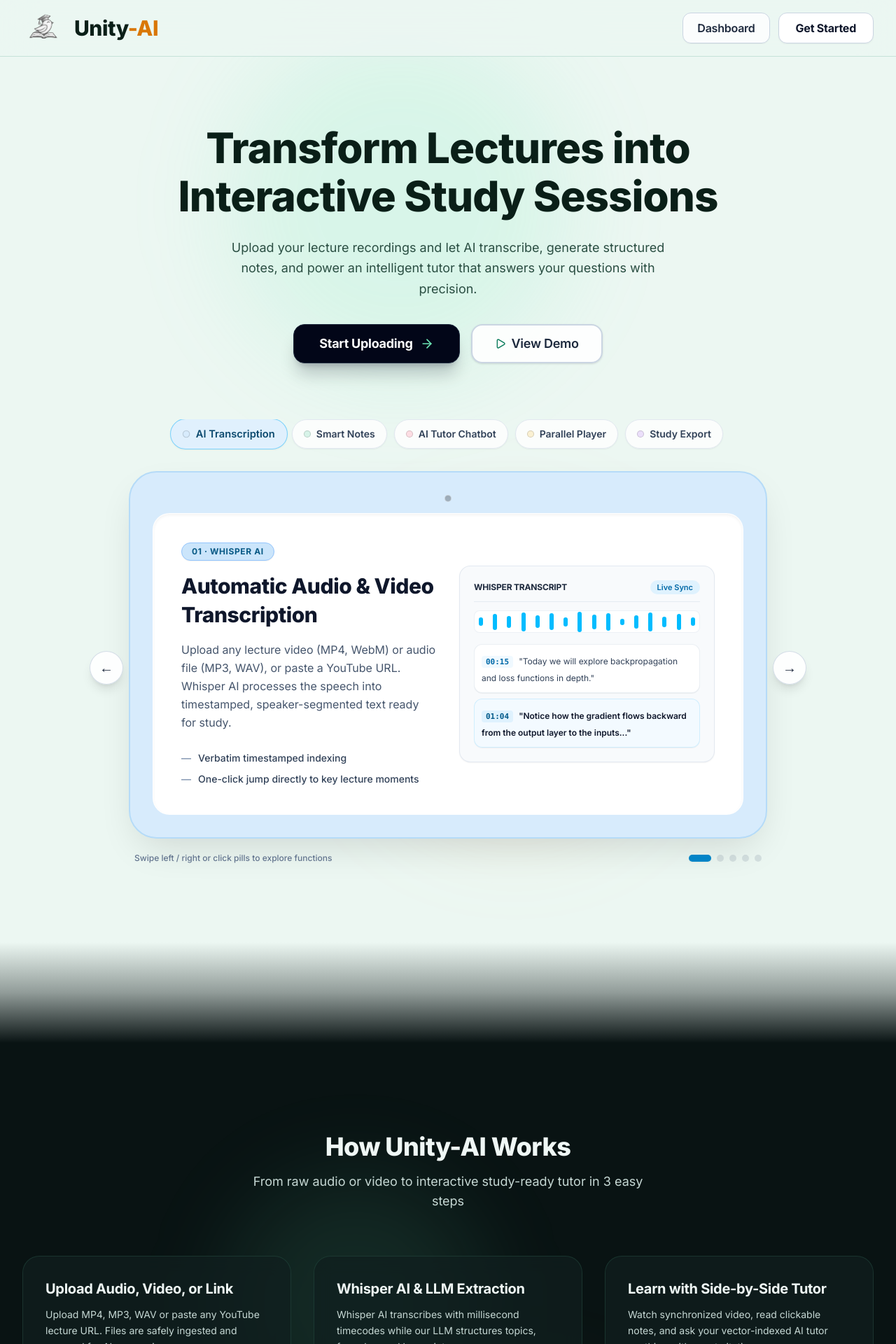
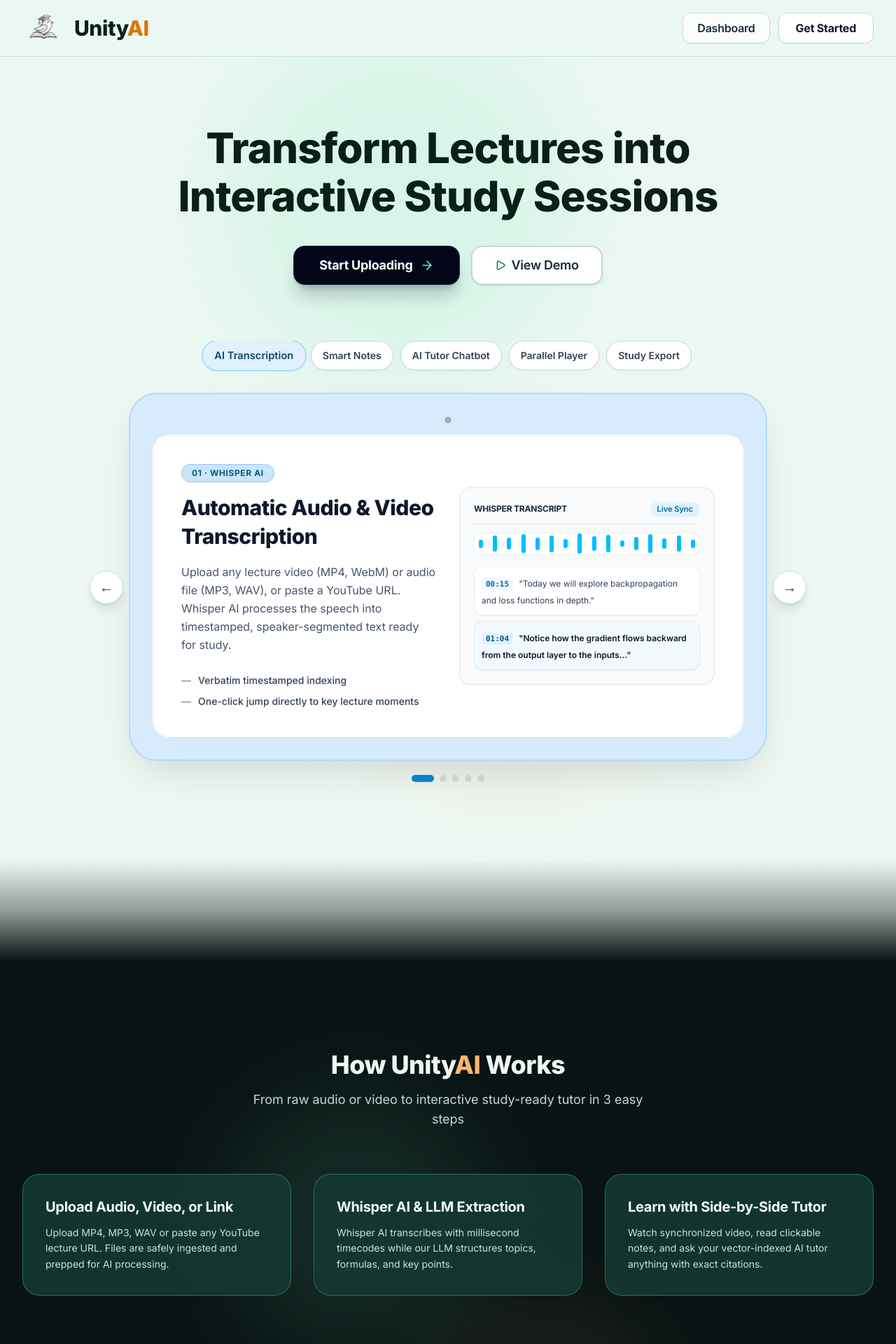
Before and after one commit to Antizer17/Unity-Ai, a Next.js app in the folder frontend/: page / in a window 1280 px wide. Shown: the top 1920 px of the page at 70% size. Built offline with nearby package versions, Linux system fonts and the light colour scheme; a web font is replaced by a local one.

Commit message:
refactor: rename Unity-AI to UnityAI with dual-tone contrast, refine carousel buttons, and lighten workflow cards

```diff
--- a/frontend/src/app/(auth)/login/page.tsx
+++ b/frontend/src/app/(auth)/login/page.tsx
@@ -4,8 +4,8 @@ import { ArrowLeft } from 'lucide-react';
 import { LoginForm } from '@/components/auth/login-form';
 
 export const metadata: Metadata = {
-  title: 'Sign In | Unity-AI',
-  description: 'Sign in to your Unity-AI account to access your lectures and study tools.',
+  title: 'Sign In | UnityAI',
+  description: 'Sign in to your UnityAI account to access your lectures and study tools.',
 };
 
 export default function LoginPage() {
--- a/frontend/src/app/(auth)/register/page.tsx
+++ b/frontend/src/app/(auth)/register/page.tsx
@@ -4,8 +4,8 @@ import { ArrowLeft } from 'lucide-react';
 import { RegisterForm } from '@/components/auth/register-form';
 
 export const metadata: Metadata = {
-  title: 'Create Account | Unity-AI',
-  description: 'Create your Unity-AI account and start transforming your lectures with AI.',
+  title: 'Create Account | UnityAI',
+  description: 'Create your UnityAI account and start transforming your lectures with AI.',
 };
 
 export default function RegisterPage() {
--- a/frontend/src/app/chat/page.tsx
+++ b/frontend/src/app/chat/page.tsx
@@ -60,7 +60,7 @@ export default function GuestChatPage() {
         {
           id: 'greeting',
           role: 'assistant',
-          content: "Hi there! 👋 I'm **Unity-AI**, your intelligent study assistant powered by Llama 3. I can help you with:\n\n- **General study questions** across all subjects\n- **Explaining complex concepts** in simple terms\n- **Quiz preparation** and problem solving\n\nFor personalized lecture-specific answers with exact timestamps, upload your lecture in the dashboard!\n\nWhat would you like to learn today?",
+          content: "Hi there! 👋 I'm **UnityAI**, your intelligent study assistant powered by Llama 3. I can help you with:\n\n- **General study questions** across all subjects\n- **Explaining complex concepts** in simple terms\n- **Quiz preparation** and problem solving\n\nFor personalized lecture-specific answers with exact timestamps, upload your lecture in the dashboard!\n\nWhat would you like to learn today?",
           createdAt: new Date().toISOString(),
         }
       ]);
--- a/frontend/src/app/layout.tsx
+++ b/frontend/src/app/layout.tsx
@@ -50,7 +50,7 @@ const spaceGrotesk = Space_Grotesk({
 });
 
 export const metadata: Metadata = {
-  title: 'Unity-AI | Lecture Study Platform',
+  title: 'UnityAI | Lecture Study Platform',
   description:
     'Transform lecture recordings into interactive study sessions with AI-powered transcription, smart notes, and an intelligent tutor chatbot.',
   icons: {
@@ -65,11 +65,11 @@ export const metadata: Metadata = {
     'notes',
     'chatbot',
     'education',
-    'Unity-AI',
+    'UnityAI',
   ],
-  authors: [{ name: 'Unity-AI Team' }],
+  authors: [{ name: 'UnityAI Team' }],
   openGraph: {
-    title: 'Unity-AI | Lecture Study Platform',
+    title: 'UnityAI | Lecture Study Platform',
     description:
       'Transform lecture recordings into interactive study sessions with AI.',
     type: 'website',
--- a/frontend/src/app/page.tsx
+++ b/frontend/src/app/page.tsx
@@ -49,7 +49,7 @@ export default function LandingPage() {
               >
                 <Logo size={62} variant="light" priority />
                 <span className="font-heading font-extrabold text-2xl sm:text-3xl tracking-tight text-[var(--hero-text-primary)]">
-                  Unity<span className="text-[var(--hero-accent)]">-AI</span>
+                  Unity<span className="text-[var(--hero-accent)]">AI</span>
                 </span>
               </Link>
 
@@ -90,20 +90,10 @@ export default function LandingPage() {
               Transform Lectures into Interactive Study Sessions
             </motion.h1>
 
-            <motion.p
-              initial={{ opacity: 0, y: 25 }}
-              animate={{ opacity: 1, y: 0 }}
-              transition={{ duration: 0.6, delay: 0.15 }}
-              className="mt-6 text-base sm:text-lg text-[var(--hero-text-secondary)] max-w-2xl mx-auto leading-relaxed"
-            >
-              Upload your lecture recordings and let AI transcribe, generate structured notes, and
-              power an intelligent tutor that answers your questions with precision.
-            </motion.p>
-
             <motion.div
               initial={{ opacity: 0, y: 25 }}
               animate={{ opacity: 1, y: 0 }}
-              transition={{ duration: 0.6, delay: 0.25 }}
+              transition={{ duration: 0.6, delay: 0.2 }}
             >
               <div className="mt-9 flex flex-col sm:flex-row items-center justify-center gap-4">
                 {/* High Contrast Deep Obsidian CTA Button */}
@@ -117,7 +107,7 @@ export default function LandingPage() {
                   </button>
                 </Link>
                 <Link href="/dashboard">
-                  <button className="h-14 px-8 text-base sm:text-lg font-semibold rounded-2xl border-2 border-slate-300 bg-white/90 hover:bg-white text-slate-800 hover:text-black hover:border-slate-400 shadow-sm transition-all inline-flex items-center justify-center gap-2 cursor-pointer font-heading">
+                  <button className="h-14 px-8 text-base sm:text-lg font-semibold rounded-2xl border-2 border-slate-300 bg-white hover:bg-slate-950 text-slate-800 hover:text-white hover:border-slate-950 shadow-sm transition-all inline-flex items-center justify-center gap-2 cursor-pointer font-heading">
                     <Play className="h-4 w-4 text-[var(--hero-primary)]" />
                     <span>View Demo</span>
                   </button>
@@ -158,7 +148,7 @@ export default function LandingPage() {
               className="text-center mb-16"
             >
               <h2 className="text-3xl sm:text-4xl font-extrabold text-[var(--text-primary)]">
-                How Unity-AI Works
+                How Unity<span className="text-[var(--color-accent)]">AI</span> Works
               </h2>
               <p className="mt-4 text-lg text-[var(--text-secondary)] max-w-xl mx-auto">
                 From raw audio or video to interactive study-ready tutor in 3 easy steps
@@ -174,12 +164,12 @@ export default function LandingPage() {
                   viewport={{ once: true }}
                   transition={{ delay: i * 0.15 }}
                   whileHover={{ y: -5 }}
-                  className="group rounded-3xl bg-[var(--color-surface)] border border-[var(--border-color)] backdrop-blur-md p-8 hover:border-[var(--color-primary)]/40 hover:shadow-xl hover:shadow-[var(--glow-primary)] transition-all duration-300 relative overflow-hidden"
+                  className="group rounded-3xl bg-[#163832]/90 border border-[#6ee7b7]/30 backdrop-blur-md p-8 hover:bg-[#1d4740] hover:border-[#6ee7b7]/60 hover:shadow-xl hover:shadow-[#6ee7b7]/15 transition-all duration-300 relative overflow-hidden"
                 >
-                  <h3 className="text-xl font-bold text-[var(--text-primary)] mb-3 group-hover:text-[var(--color-primary)] transition-colors">
+                  <h3 className="text-xl font-bold text-[#f0fdf9] mb-3 group-hover:text-[#6ee7b7] transition-colors">
                     {step.title}
                   </h3>
-                  <p className="text-sm text-[var(--text-secondary)] leading-relaxed">
+                  <p className="text-sm text-[#c6e6de] leading-relaxed">
                     {step.description}
                   </p>
                 </motion.div>
--- a/frontend/src/components/landing/function-cards-carousel.tsx
+++ b/frontend/src/components/landing/function-cards-carousel.tsx
@@ -145,6 +145,7 @@ export const FUNCTION_CARDS: FunctionCardData[] = [
 
 export function FunctionCardsCarousel() {
   const [currentIndex, setCurrentIndex] = useState(0);
+  const [hoveredIndex, setHoveredIndex] = useState<number | null>(null);
   const card = FUNCTION_CARDS[currentIndex];
 
   const handleNext = () => {
@@ -161,31 +162,33 @@ export function FunctionCardsCarousel() {
       <div className="flex items-center justify-center gap-1.5 sm:gap-2.5 overflow-x-auto pb-4 custom-scrollbar">
         {FUNCTION_CARDS.map((item, idx) => {
           const isSelected = idx === currentIndex;
+          const isHovered = idx === hoveredIndex;
+          const isHighlight = isSelected || isHovered;
+
           return (
             <button
               key={item.id}
               onClick={() => setCurrentIndex(idx)}
+              onMouseEnter={() => setHoveredIndex(idx)}
+              onMouseLeave={() => setHoveredIndex(null)}
               className={cn(
-                'flex items-center gap-2 px-4 py-2.5 rounded-full text-xs sm:text-sm font-semibold transition-all cursor-pointer shrink-0 shadow-xs border',
-                isSelected
-                  ? 'scale-105 shadow-md font-bold'
-                  : 'bg-white/80 hover:bg-white text-slate-700 border-slate-200 hover:border-slate-300'
+                'px-4 py-2.5 rounded-full text-xs sm:text-sm font-semibold transition-all cursor-pointer shrink-0 shadow-xs border',
+                isSelected ? 'scale-105 shadow-md font-bold' : 'shadow-2xs'
               )}
               style={
-                isSelected
+                isHighlight
                   ? {
                       backgroundColor: item.theme.tabBgActive,
                       color: item.theme.tabTextActive,
                       borderColor: item.theme.tabBorderActive,
                     }
-                  : undefined
+                  : {
+                      backgroundColor: '#ffffff',
+                      color: '#334155',
+                      borderColor: '#cbd5e1',
+                    }
               }
             >
-              {/* Color swatch dot */}
-              <span
-                className="w-2.5 h-2.5 rounded-full border border-black/15 shrink-0"
-                style={{ backgroundColor: item.theme.chassisBg }}
-              />
               <span>{item.tabLabel}</span>
             </button>
           );
@@ -194,20 +197,20 @@ export function FunctionCardsCarousel() {
 
       {/* ─── Swipeable iPad Pastel Card Stage ────────────────────────── */}
       <div className="relative mt-4 px-2 sm:px-14">
-        {/* Navigation Arrow Left (Clean Typography, No Icon) */}
+        {/* Navigation Arrow Left (Solid Color Hover, No Transparency) */}
         <button
           onClick={handlePrev}
           aria-label="Previous function"
-          className="absolute left-0 top-1/2 -translate-y-1/2 z-20 hidden sm:flex items-center justify-center w-12 h-12 rounded-full bg-white/90 hover:bg-white text-slate-800 hover:text-black border border-slate-300/80 shadow-lg hover:scale-105 transition-all cursor-pointer"
+          className="absolute left-0 top-1/2 -translate-y-1/2 z-20 hidden sm:flex items-center justify-center w-12 h-12 rounded-full bg-white hover:bg-slate-950 text-slate-800 hover:text-white border border-slate-300 hover:border-slate-950 shadow-lg hover:scale-105 transition-all cursor-pointer"
         >
           <span className="text-xl font-bold leading-none select-none">←</span>
         </button>
 
-        {/* Navigation Arrow Right (Clean Typography, No Icon) */}
+        {/* Navigation Arrow Right (Solid Color Hover, No Transparency) */}
         <button
           onClick={handleNext}
           aria-label="Next function"
-          className="absolute right-0 top-1/2 -translate-y-1/2 z-20 hidden sm:flex items-center justify-center w-12 h-12 rounded-full bg-white/90 hover:bg-white text-slate-800 hover:text-black border border-slate-300/80 shadow-lg hover:scale-105 transition-all cursor-pointer"
+          className="absolute right-0 top-1/2 -translate-y-1/2 z-20 hidden sm:flex items-center justify-center w-12 h-12 rounded-full bg-white hover:bg-slate-950 text-slate-800 hover:text-white border border-slate-300 hover:border-slate-950 shadow-lg hover:scale-105 transition-all cursor-pointer"
         >
           <span className="text-xl font-bold leading-none select-none">→</span>
         </button>
@@ -292,13 +295,8 @@ export function FunctionCardsCarousel() {
           </motion.div>
         </AnimatePresence>
 
-        {/* ─── Bottom Pagination Indicators & Controls ─────── */}
-        <div className="mt-5 flex flex-col sm:flex-row items-center justify-between gap-3 px-2">
-          <p className="text-xs text-slate-500 font-medium">
-            Swipe left / right or click pills to explore functions
-          </p>
-
-          <div className="flex items-center gap-2">
+        {/* ─── Bottom Pagination Indicators ─────── */}
+        <div className="mt-5 flex items-center justify-center gap-2 px-2">
           {FUNCTION_CARDS.map((item, idx) => (
             <button
               key={item.id}
@@ -314,7 +312,6 @@ export function FunctionCardsCarousel() {
               }}
             />
           ))}
-          </div>
         </div>
       </div>
     </div>
--- a/frontend/src/components/layout/footer.tsx
+++ b/frontend/src/components/layout/footer.tsx
@@ -10,7 +10,7 @@ export function Footer() {
           <div className="flex items-center gap-3 text-[var(--text-secondary)]">
             <Logo size={38} variant="dark" />
             <span className="text-sm font-medium">
-              © {new Date().getFullYear()} Unity-AI. All rights reserved.
+              © {new Date().getFullYear()} Unity<span className="text-[var(--color-accent)] font-semibold">AI</span>. All rights reserved.
             </span>
           </div>
           <div className="flex items-center gap-6">
--- a/frontend/src/components/layout/navbar.tsx
+++ b/frontend/src/components/layout/navbar.tsx
@@ -54,7 +54,7 @@ export function Navbar({ isGuest = false }: { isGuest?: boolean }) {
             >
               <Logo size={52} variant="dark" priority />
               <span className="font-heading font-extrabold text-2xl sm:text-3xl tracking-tight text-[var(--text-primary)]">
-                Unity<span className="text-[var(--color-accent)]">-AI</span>
+                Unity<span className="text-[var(--color-accent)]">AI</span>
               </span>
             </Link>
 
--- a/frontend/src/components/layout/sidebar.tsx
+++ b/frontend/src/components/layout/sidebar.tsx
@@ -59,7 +59,7 @@ export function Sidebar({ isGuest = false }: { isGuest?: boolean }) {
         <Link href="/" className="flex items-center gap-3 text-[var(--text-primary)] font-bold hover:opacity-85 transition-opacity pl-2 group">
           <Logo size={46} variant="dark" />
           <span className="font-heading font-extrabold text-2xl tracking-tight text-[var(--text-primary)]">
-            Unity<span className="text-[var(--color-accent)]">-AI</span>
+            Unity<span className="text-[var(--color-accent)]">AI</span>
           </span>
         </Link>
       </div>
--- a/frontend/src/components/lecture/chat-panel.tsx
+++ b/frontend/src/components/lecture/chat-panel.tsx
@@ -246,7 +246,7 @@ export function ChatPanel({
                 value={input}
                 onChange={handleInput}
                 onKeyDown={handleKeyDown}
-                placeholder="Message Unity-AI..."
+                placeholder="Message UnityAI..."
                 className="flex-1 max-h-[200px] bg-transparent text-[var(--text-primary)] placeholder-[var(--text-muted)] px-3 py-2 text-base resize-none focus:outline-none custom-scrollbar"
                 rows={1}
               />
@@ -264,7 +264,7 @@ export function ChatPanel({
             </button>
           </div>
           <div className="px-4 pb-2 text-center text-xs text-[var(--text-muted)]">
-            Unity-AI can make mistakes. Consider verifying important information.
+            UnityAI can make mistakes. Consider verifying important information.
           </div>
         </div>
       </div>
--- a/frontend/src/components/ui/logo.tsx
+++ b/frontend/src/components/ui/logo.tsx
@@ -28,7 +28,7 @@ export function Logo({
       >
         <Image
           src="/logo.png"
-          alt="Unity-AI Graduation Bird Logo"
+          alt="UnityAI Graduation Bird Logo"
           width={size * 2}
           height={size * 2}
           priority={priority}
@@ -49,7 +49,7 @@ export function Logo({
       >
         <Image
           src="/logo-dark.png"
-          alt="Unity-AI Graduation Bird Logo"
+          alt="UnityAI Graduation Bird Logo"
           width={size * 2}
           height={size * 2}
           priority={priority}
@@ -70,7 +70,7 @@ export function Logo({
     >
       <Image
         src="/logo.png"
-        alt="Unity-AI Graduation Bird Logo"
+        alt="UnityAI Graduation Bird Logo"
         width={size * 2}
         height={size * 2}
         priority={priority}
@@ -78,7 +78,7 @@ export function Logo({
       />
       <Image
         src="/logo-dark.png"
-        alt="Unity-AI Graduation Bird Logo"
+        alt="UnityAI Graduation Bird Logo"
         width={size * 2}
         height={size * 2}
         priority={priority}
--- a/frontend/src/types/index.ts
+++ b/frontend/src/types/index.ts
@@ -1,4 +1,4 @@
-// ─── Unity-AI Type Definitions ────────────────────────────────────────────────
+// ─── UnityAI Type Definitions ────────────────────────────────────────────────
 
 export interface User {
   id: string;
```
Lines whose indentation alone changed are shown as unchanged.
